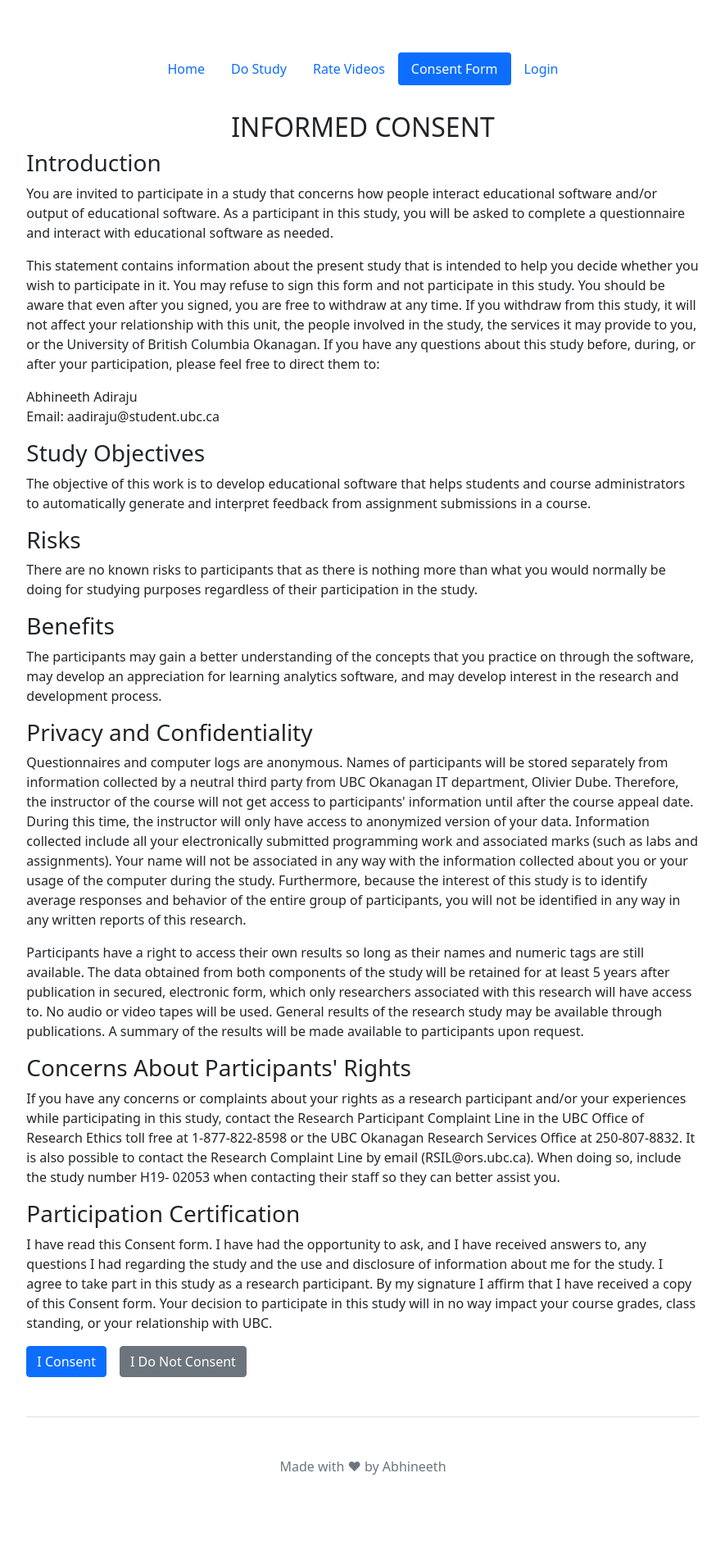
After one commit to aadiraju/evalsite, a Django app: page /consent/ in a window 1280 px wide. The commit adds this page. Shown: the whole page at 82% size, without its empty margins (197-1082 px from the left). Run offline with Django 3.2, Linux system fonts and the light colour scheme.

Commit message:
* Added Consent Form * Added User Feedback * Shuffled order of rating videos * Adjusted look of website

```diff
--- a/accounts/templates/users/register.html
+++ b/accounts/templates/users/register.html
@@ -28,6 +28,7 @@ Home
             {% endif %}
             {% endfor %}
             <button class=" btn btn-lg btn-primary" type="submit">Sign Up</button>
+            <a class=" btn btn-lg btn-primary" href="{% url 'login' %}">Login</a>
         </form>
     </div>
 </div>
--- a/accounts/views.py
+++ b/accounts/views.py
@@ -18,5 +18,5 @@ def register(request):
         if form.is_valid():
             user = form.save()
             login(request, user)
-            return redirect(reverse("home"))
+            return redirect('consent')
     return render(request, 'users/register.html', {'form': form})
--- a/evaluation/admin.py
+++ b/evaluation/admin.py
@@ -2,9 +2,11 @@
 from django.contrib import admin
 
 # Register your models here.
-from .models import Video, UserVideoJunction, Question, TrialData
+from .models import UserConsent, UserFeedback, Video, UserVideoJunction, Question, TrialData
 
 admin.site.register(Video)
 admin.site.register(UserVideoJunction)
 admin.site.register(Question)
 admin.site.register(TrialData)
+admin.site.register(UserConsent)
+admin.site.register(UserFeedback)
--- a/evaluation/templates/evaluation/base.html
+++ b/evaluation/templates/evaluation/base.html
@@ -22,16 +22,21 @@
         <header class="d-flex justify-content-center py-3">
             <ul class="nav nav-pills">
                 <li class="nav-item">
-                    <a class="nav-link {% if request.resolver_match.url_name == 'home' %} active {% endif %}"
+                    <a class="nav-link {% if request.resolver_match.url_name == 'register' or request.resolver_match.url_name == 'home' %} active {% endif %}"
                         href="{% url 'home' %}">Home</a>
                 </li>
                 <li class="nav-item">
-                    <a class="nav-link {% if request.resolver_match.url_name == 'evaluate' %} active {% endif %}"
-                        href="{% url 'evaluate' %}">Do Study</a>
+                    <a class="nav-link {% if request.resolver_match.url_name == 'study_info' %} active {% endif %}"
+                        href="{% url 'study_info' %}">Do Study</a>
                 </li>
                 <li class="nav-item">
                     <a class="nav-link {% if request.resolver_match.url_name == 'rate_videos' %} active {% endif %}"
                         href="{% url 'rate_videos' %}">Rate Videos</a>
+                </li>
+                </li>
+                <li class="nav-item">
+                    <a class="nav-link {% if request.resolver_match.url_name == 'consent' %} active {% endif %}"
+                        href="{% url 'consent' %}">Consent Form</a>
                 </li>
                 <li class="nav-item">
                     {% if user.is_authenticated %}
@@ -40,10 +45,6 @@
                     <a class="nav-link {% if request.resolver_match.url_name == 'login' %} active {% endif %}"
                         href="{% url 'login' %}">Login</a>
                     {% endif %}
-                </li>
-                <li class="nav-item">
-                    <a class="nav-link {% if request.resolver_match.url_name == 'register' %} active {% endif %}"
-                        href="{% url 'register' %}">Register</a>
                 </li>
             </ul>
         </header>
--- /dev/null
+++ b/evaluation/templates/evaluation/consent.html
@@ -0,0 +1,125 @@
+{% extends "evaluation/base.html" %}
+{% block title %}
+Consent Form
+{% endblock %}
+{% block content %}
+<div>
+    <div>
+        <h2 class="text-center">INFORMED CONSENT</h2>
+        <h3>Introduction</h3>
+        <p class="">
+            You are invited to participate in a study that concerns how people interact educational software and/or
+            output
+            of
+            educational software. As a participant in this study, you will be asked to complete a questionnaire and
+            interact
+            with educational software as needed.
+        </p>
+        <p class="">
+            This statement contains information about the present study that is intended to help you decide whether you
+            wish
+            to
+            participate in it. You may refuse to sign this form and not participate in this study. You should be aware
+            that
+            even
+            after you signed, you are free to withdraw at any time. If you withdraw from this study, it will not affect
+            your
+            relationship with this unit, the people involved in the study, the services it may provide to you, or the
+            University
+            of British Columbia Okanagan. If you have any questions about this study before, during, or after your
+            participation, please feel free to direct them to:
+        </p>
+        <p class="">
+            Abhineeth Adiraju <br>
+            Email: aadiraju@student.ubc.ca
+        </p>
+        <h3>Study Objectives</h3>
+        <p class="">
+            The objective of this work is to develop educational software that helps students and course administrators
+            to
+            automatically generate and interpret feedback from assignment submissions in a course.
+        </p>
+        <h3>Risks</h3>
+        <p class="">
+            There are no known risks to participants that as there is nothing more than what you would normally be doing
+            for
+            studying purposes regardless of their participation in the study.
+        </p>
+        <h3>Benefits</h3>
+        <p class="h">
+            The participants may gain a better understanding of the concepts that you practice on through the software,
+            may
+            develop an appreciation for learning analytics software, and may develop interest in the research and
+            development
+            process.
+        </p>
+        <h3>Privacy and Confidentiality</h3>
+        <p class="">
+            Questionnaires and computer logs are anonymous. Names of participants will be stored separately from
+            information
+            collected by a neutral third party from UBC Okanagan IT department, Olivier Dube. Therefore, the instructor
+            of
+            the
+            course will not get access to participants' information until after the course appeal date. During this
+            time,
+            the
+            instructor will only have access to anonymized version of your data. Information collected include all your
+            electronically submitted programming work and associated marks (such as labs and assignments). Your name
+            will
+            not be
+            associated in any way with the information collected about you or your usage of the computer during the
+            study.
+            Furthermore, because the interest of this study is to identify average responses and behavior of the entire
+            group of
+            participants, you will not be identified in any way in any written reports of this research.
+        </p>
+        <p class="">
+            Participants have a right to access their own results so long as their names and numeric tags are still
+            available.
+            The data obtained from both components of the study will be retained for at least 5 years after publication
+            in
+            secured, electronic form, which only researchers associated with this research will have access to. No audio
+            or
+            video tapes will be used. General results of the research study may be available through publications. A
+            summary
+            of
+            the results will be made available to participants upon request.
+        </p>
+        <h3>Concerns About Participants' Rights</h3>
+        <p class="">
+            If you have any concerns or complaints about your rights as a research participant and/or your experiences
+            while
+            participating in this study, contact the Research Participant Complaint Line in the UBC Office of Research
+            Ethics
+            toll free at 1-877-822-8598 or the UBC Okanagan Research Services Office at 250-807-8832. It is also
+            possible to
+            contact the Research Complaint Line by email (RSIL@ors.ubc.ca). When doing so, include the study number H19-
+            02053
+            when contacting their staff so they can better assist you.
+        </p>
+        <h3>Participation Certification</h3>
+        <p class="">
+            I have read this Consent form. I have had the opportunity to ask, and I have received answers to, any
+            questions
+            I
+            had regarding the study and the use and disclosure of information about me for the study. I agree to take
+            part
+            in
+            this study as a research participant. By my signature I affirm that I have received a copy of this Consent
+            form.
+            Your decision to participate in this study will in no way impact your course grades, class standing, or your
+            relationship with UBC.
+        </p>
+    </div>
+
+    <div>
+        <form method="POST" action="{% url 'consent' %}">
+            {% csrf_token %}
+            <div class="d-flex gap-3">
+                <button class="btn btn-primary" name="consent" type="submit">I Consent</button>
+                <button class="btn btn-secondary" name="no_consent" type="submit">I Do Not Consent</button>
+            </div>
+        </form>
+    </div>
+</div>
+{% endblock %}
--- a/evaluation/templates/evaluation/home.html
+++ b/evaluation/templates/evaluation/home.html
@@ -3,8 +3,7 @@
 Home
 {% endblock %}
 {% block content %}
-<div class="btn btn-primary">
-    <strong>Hello {{user.username|default:"Guest" }}. </strong> It's {{ date | date:"l, d F, Y" }} at
-    {{ date | time:"H:i:s" }}
+<div class="alert alert-primary">
+    Hello <strong>{{user.username|default:"Guest" }}</strong>! Click one of the links above to start!
 </div>
 {% endblock %}
--- a/evaluation/urls.py
+++ b/evaluation/urls.py
@@ -6,6 +6,9 @@ urlpatterns = [
     path('get_recs/', views.get_recs, name='get_recs'),
     path('rate_videos/<int:pk>', views.rate_videos, name='rate_videos'),
     path('rate_videos/', views.rate_videos, name='rate_videos'),
+    path('study_info/', views.study_info, name='study_info'),
     path('evaluate/<int:trial_id>', views.evaluate, name='evaluate'),
     path('evaluate/', views.evaluate, name='evaluate'),
+    path('submit_feedback/', views.submit_feedback, name='submit_feedback'),
+    path('consent/', views.submit_consent, name = 'consent'),
 ]
--- a/evaluation/views.py
+++ b/evaluation/views.py
@@ -1,9 +1,10 @@
+import re
 from sre_parse import CATEGORIES
 from django.utils.timezone import datetime
 from django.http import HttpResponse
 from django.shortcuts import redirect, render
 
-from evaluation.models import Question, TrialData, UserVideoJunction, Video
+from evaluation.models import Question, TrialData, UserConsent, UserFeedback, UserVideoJunction, Video
 from evaluation.utils import Recommendations
 import pandas as pd
 import random
@@ -38,7 +39,9 @@ def get_seed_video_by_category(category):
 
 
 def home(request):
-    return render(request, 'evaluation/home.html', {'date': datetime.now()})
+    if request.user.is_authenticated:
+        return render(request, 'evaluation/home.html')
+    return redirect('register')
 
 
 def get_video_pk_by_id(video_id):
@@ -64,7 +67,7 @@ def get_next_video_to_rate(user_id):
         return 0
     else:
         next_video_id = get_video_pk_by_id(latest_video.video.pk) + 1
-        return next_video_id if next_video_id < num_videos else -1
+        return next_video_id if next_video_id < num_videos else num_videos
 
 
 def rate_videos(request, pk=None):
@@ -88,7 +91,9 @@ def rate_videos(request, pk=None):
         video = None
         current_id = pk
         try:
-            videos = Video.objects.all()
+            video_qset = Video.objects.all()
+            videos = list(video_qset)
+            random.Random(request.user.pk).shuffle(videos) #since we set the seed as user id, every user will have a uniquely shuffled order
             video = videos[current_id]
         except IndexError:
             done = True
@@ -110,21 +115,35 @@ def get_next_trial(user_id):
         return 0
     else:
         next_trial = latest_trial.trial_number + 1
-        return next_trial if next_trial < TOTAL_TRIALS else -1
+        return next_trial if next_trial < TOTAL_TRIALS else TOTAL_TRIALS
+
+
+def study_info(request):
+    return render(request, 'evaluation/study_info.html')
 
 
 def evaluate(request, trial_id=None):
     if request.method == 'POST':
         if trial_id is not None:
             form_data = request.POST
+            trial_id = int(trial_id)
+            alpha = TRIAL_CONDITIONS[trial_id]['alpha']
             video_ids = form_data.getlist('video')
+            predicted_rankings = form_data.getlist('predicted_ranking')
+            time_taken = form_data.get('time_taken')
+            video_rankings = dict(zip(video_ids, predicted_rankings))
             rankings = {}
             for video_id in video_ids:
-                ranking = form_data.get(f'rating-{video_id}', None)
-                if ranking is not None:
-                    rankings[video_id] = {
-                        'user_rating': ranking}
+                # default 0 if not found
+                ranking = form_data.get(f'rating-{video_id}', 0)
+                rankings[video_id] = {
+                    'user_rating': ranking, 'predicted_rating': video_rankings[video_id]}
             user = request.user
+
+            trial_data, created = TrialData.objects.update_or_create(
+                user=user, trial_number=trial_id,
+                defaults={'alpha_value': alpha, 'time_taken': time_taken, 'video_rankings': rankings})
+
             return redirect('evaluate', trial_id=trial_id+1)
         else:
             return redirect('home')
@@ -134,9 +153,6 @@ def evaluate(request, trial_id=None):
             return redirect('evaluate', trial_id=next_trial)
         else:
             rec = get_recommendation_object(request.user.id)
-            # for all alpha values in ALPHA_VALUES and all categories in CATEGORIES
-            # ask user to rate top 5 videos given a question for TRIAL_TIME minutes
-            # save to database
             done = False
             trial_num = trial_id
             if trial_num >= TOTAL_TRIALS:
@@ -155,4 +171,30 @@ def evaluate(request, trial_id=None):
                 videos = [(rec['video_id'], rec['ranking']) for rec in recs]
             return render(request, 'evaluation/evaluate.html',
                           {'trial_id': trial_num, 'next': trial_num + 1, 'prev': trial_num - 1,
-                           'total': TOTAL_TRIALS, 'question': question, 'videos': videos, 'category': category, 'alpha': alpha, 'done': done})
+                           'total': TOTAL_TRIALS, 'question': question, 'videos': videos, 'category': category, 'alpha': alpha, 'done': done, 'time': TRIAL_TIME})
+
+
+def submit_feedback(request):
+    if request.method == 'POST':
+        form_data = request.POST
+        feedback = form_data.get('feedback')
+        user = request.user
+        feedback_data = UserFeedback(user=user, feedback=feedback)
+        feedback_data.save()
+        return redirect('home')
+    else:
+        return redirect('home')
+
+
+def submit_consent(request):
+    if request.method == 'POST':
+        form_data = request.POST
+        user = request.user
+        if 'consent' in form_data:
+            consent_data = UserConsent(user=user, consent=True)
+        else:
+            consent_data = UserConsent(user=user, consent=False)
+        consent_data.save()
+        return redirect('home')
+    else:
+        return render(request, 'evaluation/consent.html')
```
Also changed, not shown: evaluation/models.py (+12 -0 lines), evaluation/templates/evaluation/evaluate.html (+24 -20 lines), evaluation/templates/evaluation/rate_videos.html (+14 -1 lines), evaluation/templates/evaluation/study_info.html (added, +19 -0 lines), db.sqlite3, evaluation/migrations/0004_userfeedback_userconsent.py (added).
